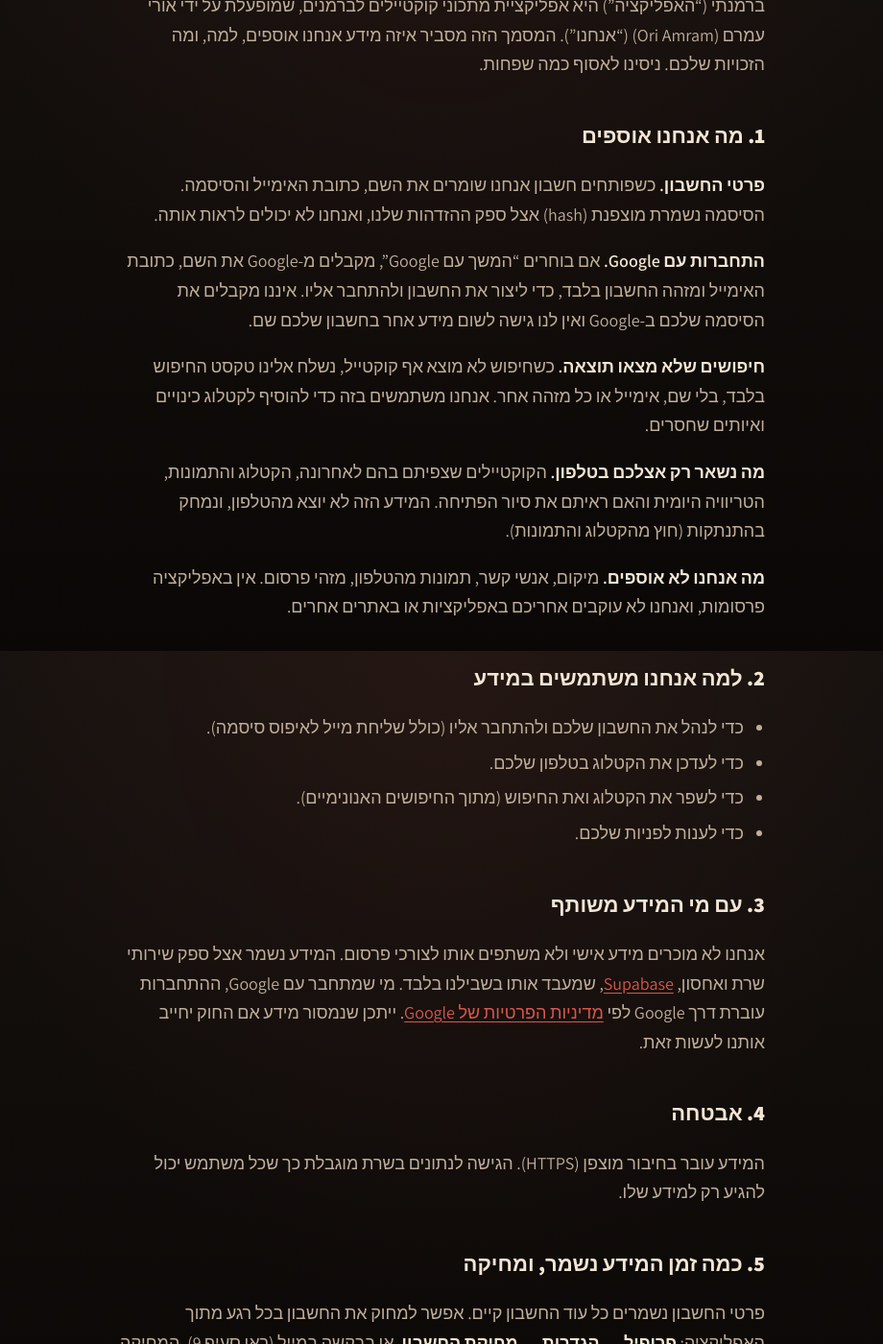
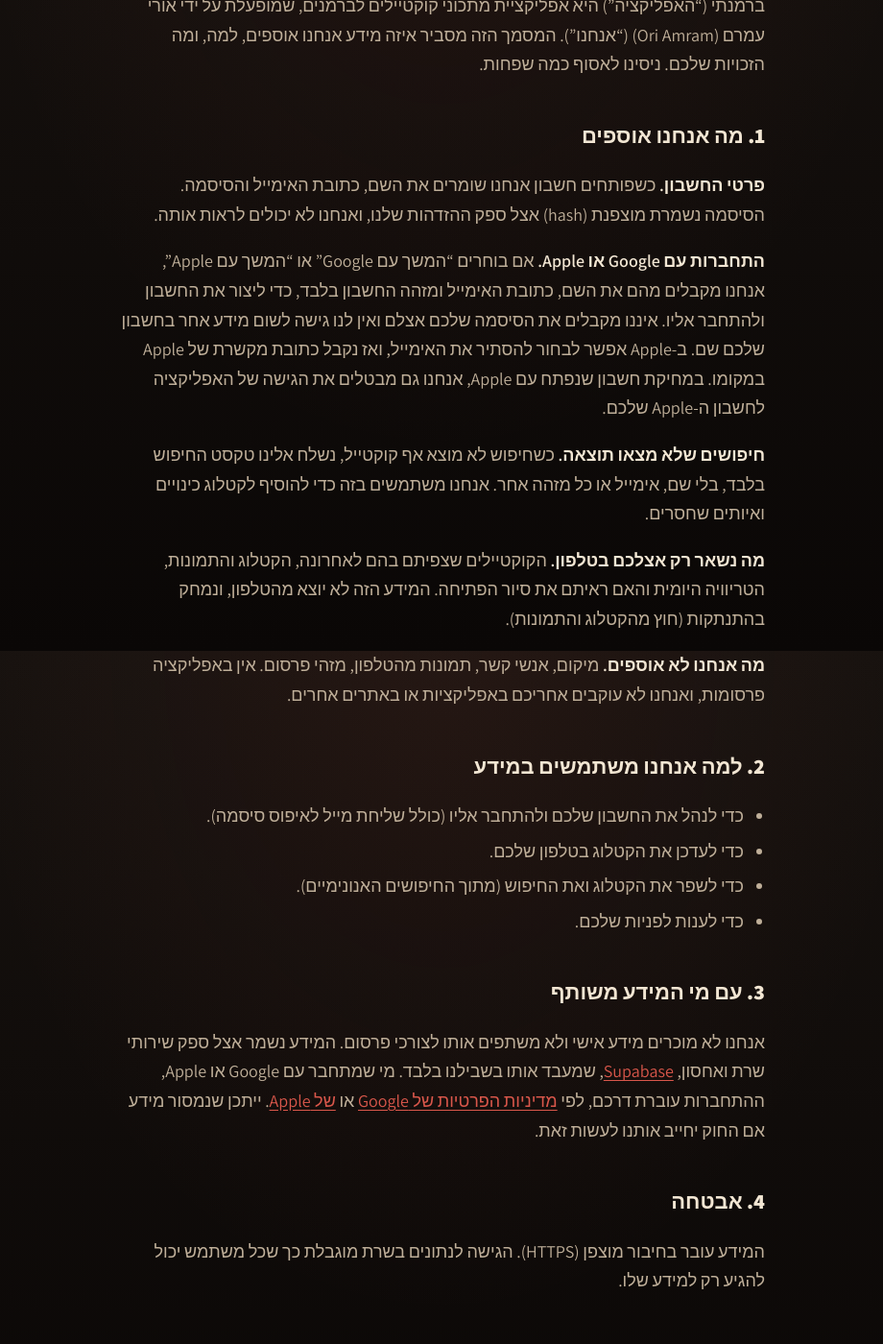
Before and after one commit to oriamram/barmenti-site, a Jekyll site: the page built from privacy.md, in a window 1280 px wide and 1400 px high, scrolled down 222 px. Shown: the whole window at 96% size, without its empty margins (179-1099 px from the left). Built offline with Jekyll 4.4.1, drawn with Linux system fonts in a browser that asks for light colours.

Commit message:
Privacy policy: signing in with Apple
What we receive from Apple, the hidden-email relay, and that deleting an
account made with Apple also revokes the app's access.

```diff
--- a/privacy.md
+++ b/privacy.md
@@ -15,7 +15,7 @@ permalink: /privacy/
 
 **פרטי החשבון.** כשפותחים חשבון אנחנו שומרים את השם, כתובת האימייל והסיסמה. הסיסמה נשמרת מוצפנת (hash) אצל ספק ההזדהות שלנו, ואנחנו לא יכולים לראות אותה.
 
-**התחברות עם Google.** אם בוחרים "המשך עם Google", מקבלים מ-Google את השם, כתובת האימייל ומזהה החשבון בלבד, כדי ליצור את החשבון ולהתחבר אליו. איננו מקבלים את הסיסמה שלכם ב-Google ואין לנו גישה לשום מידע אחר בחשבון שלכם שם.
+**התחברות עם Google או Apple.** אם בוחרים "המשך עם Google" או "המשך עם Apple", אנחנו מקבלים מהם את השם, כתובת האימייל ומזהה החשבון בלבד, כדי ליצור את החשבון ולהתחבר אליו. איננו מקבלים את הסיסמה שלכם אצלם ואין לנו גישה לשום מידע אחר בחשבון שלכם שם. ב-Apple אפשר לבחור להסתיר את האימייל, ואז נקבל כתובת מקשרת של Apple במקומו. במחיקת חשבון שנפתח עם Apple, אנחנו גם מבטלים את הגישה של האפליקציה לחשבון ה-Apple שלכם.
 
 **חיפושים שלא מצאו תוצאה.** כשחיפוש לא מוצא אף קוקטייל, נשלח אלינו טקסט החיפוש בלבד, בלי שם, אימייל או כל מזהה אחר. אנחנו משתמשים בזה כדי להוסיף לקטלוג כינויים ואיותים שחסרים.
 
@@ -32,7 +32,7 @@ permalink: /privacy/
 
 ## 3. עם מי המידע משותף
 
-אנחנו לא מוכרים מידע אישי ולא משתפים אותו לצורכי פרסום. המידע נשמר אצל ספק שירותי שרת ואחסון, [Supabase](https://supabase.com), שמעבד אותו בשבילנו בלבד. מי שמתחבר עם Google, ההתחברות עוברת דרך Google לפי [מדיניות הפרטיות של Google](https://policies.google.com/privacy). ייתכן שנמסור מידע אם החוק יחייב אותנו לעשות זאת.
+אנחנו לא מוכרים מידע אישי ולא משתפים אותו לצורכי פרסום. המידע נשמר אצל ספק שירותי שרת ואחסון, [Supabase](https://supabase.com), שמעבד אותו בשבילנו בלבד. מי שמתחבר עם Google או Apple, ההתחברות עוברת דרכם, לפי [מדיניות הפרטיות של Google](https://policies.google.com/privacy) או [של Apple](https://www.apple.com/legal/privacy/). ייתכן שנמסור מידע אם החוק יחייב אותנו לעשות זאת.
 
 ## 4. אבטחה
 
```
